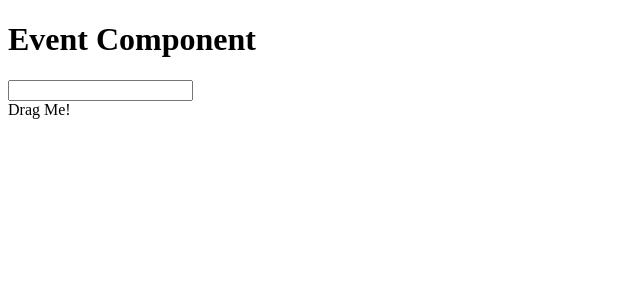
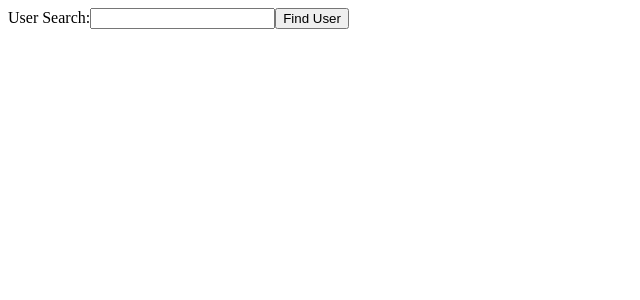
Before and after one commit to gauravcool/typescript-react-redux, a React (Create React App) app: page / in a window 1280 px wide. Shown: the top 300 px of the page, without its empty margins (0-640 px from the left). Built offline with nearby package versions, Linux system fonts and the light colour scheme.

Commit message:
applying types to refs

```diff
--- a/src/index.tsx
+++ b/src/index.tsx
@@ -1,10 +1,10 @@
 import ReactDOM from 'react-dom';
 import { createRoot } from 'react-dom/client';
-import EventComponent from './events/EventComponent';
+import UserSearch from './state/UserSearch';
 
 const App = () => {
     return <div>
-        <EventComponent />
+        <UserSearch />
     </div>
 };
 
--- a/src/state/UserSearch.tsx
+++ b/src/state/UserSearch.tsx
@@ -1,4 +1,4 @@
-import React, {useState} from 'react';
+import React, {useState, useRef} from 'react';
 
 const users = [
     {name: 'Sara', age: 22},
@@ -7,6 +7,7 @@
 ];
 
 const UserSearch: React.FC = () => {
+    const inputRef = useRef<HTMLInputElement | null>(null);
     const [name, setName] = useState('');
     const [user, setUser] = useState<{name: string, age: number} | undefined>();
 
@@ -20,7 +21,7 @@
 
     return <div>
         User Search:
-        <input value={name} onChange={e=> setName(e.target.value)} />
+        <input ref={inputRef} value={name} onChange={e=> setName(e.target.value)} />
         <button onClick={onClick}>Find User</button>
         <div>
             {user && user.name} <br />
```
